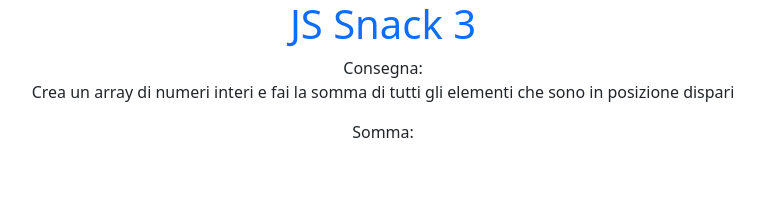
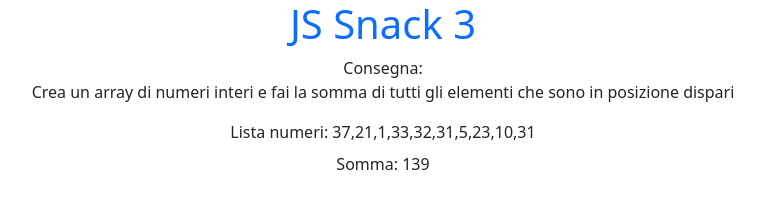
Before and after one commit to StefanoMela/js-jsnacks-blocco-2, a plain HTML site: page Snack3/index.html in a window 1280 px wide. Shown: the whole page, without its empty margins (257-1021 px from the left). Drawn offline with nearby package versions, Linux system fonts and the light colour scheme.

Commit message:
feat: done S1 & S3

```diff
--- a/Snack3/index.html
+++ b/Snack3/index.html
@@ -17,7 +17,8 @@
         <p class="text-center">Consegna: <br>
         Crea un array di numeri interi e fai la somma di tutti gli elementi che sono in posizione dispari
         </p>
-        <span>Somma: <br> <span id="printer"></span></span>
+        <span>Lista numeri: <span id="nmb_list"></span></span>
+        <span class="my-2">Somma: <span id="printer"></span></span>
     </div>
 </body>
 
--- a/Snack3/myscript.js
+++ b/Snack3/myscript.js
@@ -1,21 +1,31 @@
 // Crea un array di numeri interi e fai la somma di tutti gli elementi che sono in posizione dispari
 
-// CREO UN ARRAY DI NUMERI INTERI
+const whereToPrint = document.getElementById("printer");
+const firstPrint = document.getElementById("nmb_list");
 
-// const integNumbs = Math.floor(Math.random() * 101);
+const nmbsArr = [];
+let totalSum = 0;
 
-// console.log(integNumbs);
+for (i = 0; i < 10; i++) {
 
-// RECUPERO ELEMENTI UTILI
+    nmbsArr.push(Math.floor(Math.random() * 39)+1);
+    firstPrint.innerText = nmbsArr;
 
-const numbers = Array.from({length: 40}, () => Math.floor(Math.random() * 40));
-const whereToPrint = document.getElementById("printer");
+    if (i % 2 != 0) {
 
-console.log(numbers);
+        totalSum = nmbsArr[i] + totalSum;
+        whereToPrint.innerText = totalSum;
+    };
+};
 
-for (i = 0; i < numbers; i++) {
 
-    if (numbers[i] == odd) {
+// metodo con creazione array
 
-    }
-};
+// const numbers = Array.from({length: 40}, () => Math.floor(Math.random() * 39)+1);
+
+// for (i = 0; i < numbers.length; i++) {
+    //     if (i % 2 != 0) {
+        //         whereToPrint.innerHTML +=`<li class="list-items-group"> ${numbers[i]} </li> `;
+        //     };
+
+        // };
```
Also changed, not shown: Snack2/myscript.js (+19 -14 lines).
